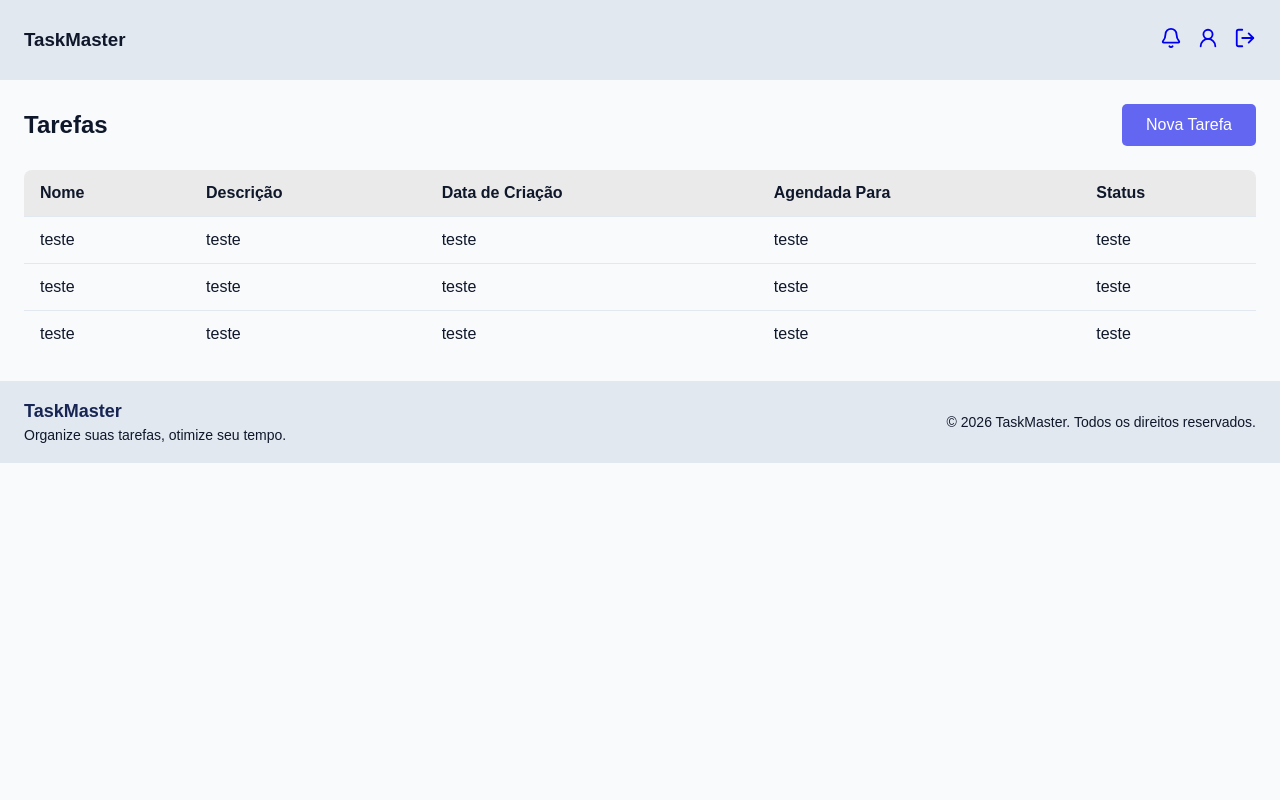
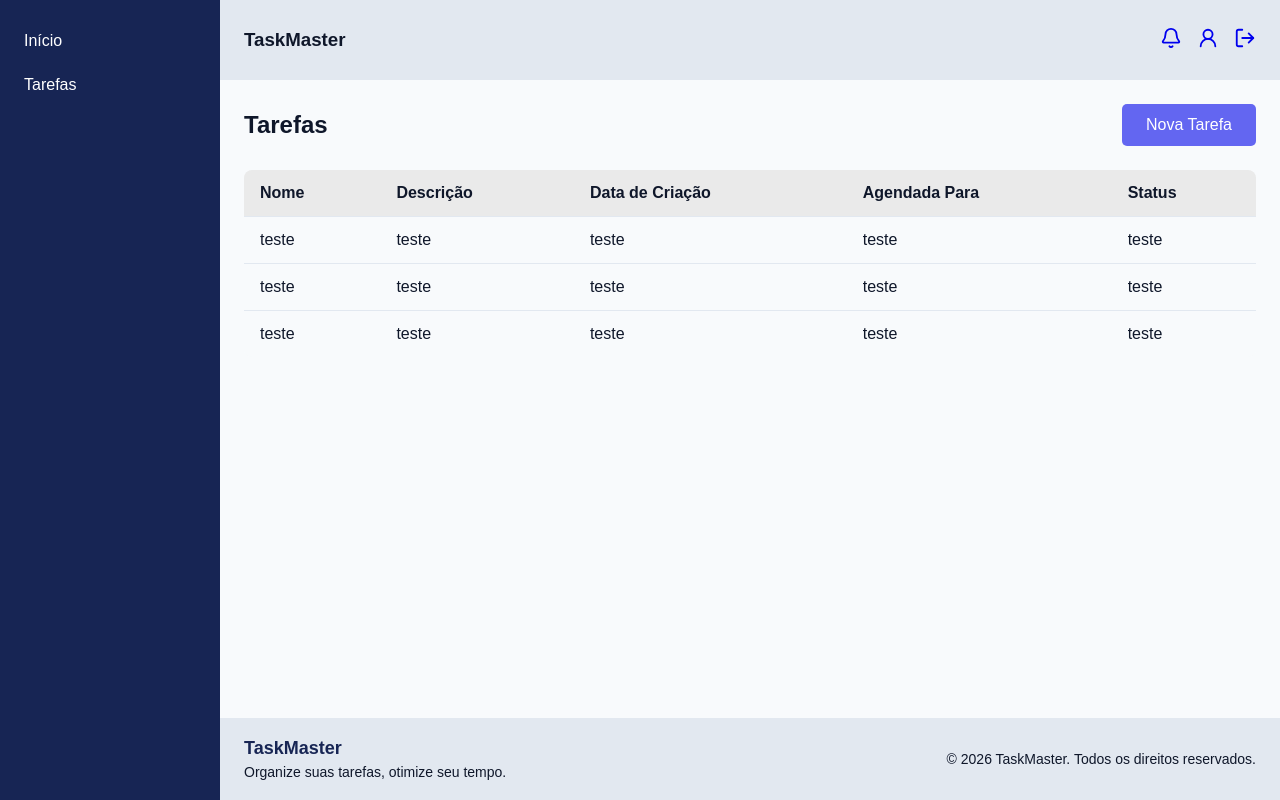
Before and after one commit to arthurrodriguessdev/agendador-tarefas-front, a React (Vite) app: page /tasks in a window 1280 px wide. Built offline with nearby package versions, Linux system fonts and the light colour scheme.

Commit message:
improving sidebar

```diff
--- /dev/null
+++ b/src/components/sidebar/Sidebar.tsx
@@ -0,0 +1,12 @@
+import { Link } from "react-router-dom"
+
+export function Sidebar(){
+    return (
+        <div className="sidebar">
+            <ul>
+                <li><Link to="">Início</Link></li>
+                <li><Link to="">Tarefas</Link></li>
+            </ul>
+        </div>
+    )
+}
--- a/src/layouts/MainLayout.tsx
+++ b/src/layouts/MainLayout.tsx
@@ -1,17 +1,22 @@
 import { Outlet } from "react-router-dom"
 import { Header } from "../components/header/Header"
 import { Footer } from "../components/footer/Footer"
+import { Sidebar } from "../components/sidebar/Sidebar"
 
 export function MainLayout(){
     return(
-        <>
-            <Header/>
+        <div className="app-layout">
+            <Sidebar/>
 
-            <div className="main-content">
-                <Outlet/>
+            <div className="app-container">
+                <Header/>
+
+                <main className="main-content">
+                    <Outlet/>
+                </main>
+
+                <Footer/>
             </div>
-
-            <Footer/>
-        </>
+        </div>
     )
 }
--- a/src/style/global.css
+++ b/src/style/global.css
@@ -162,6 +162,19 @@ tbody tr:hover{
     background-color: var(--background-secundary-color);
 }
 
+/* Layout settings */
+.app-layout {
+    display: flex;
+    min-height: 100vh;
+}
+
+.app-container {
+    display: flex;
+    flex-direction: column;
+    flex: 1;
+    min-width: 0;
+}
+
 /* Main Screens */
 .main-content {
     flex: 1;
@@ -183,3 +196,34 @@ tbody tr:hover{
     color: var(--text-primary);
     font-size: 24px;
 }
+
+/* Sidebar */
+.sidebar {
+    width: 220px;
+    flex-shrink: 0;
+    background-color: var(--primary-color);
+    padding: 24px 16px;
+}
+
+.sidebar ul{
+    display: flex;
+    flex-direction: column;
+    gap: 10px;
+}
+
+.sidebar ul li{
+    list-style: none;
+}
+
+.sidebar ul li a {
+    display: block;
+    width: 100%;
+    color: #fff;
+    text-decoration: none;
+    padding: 8px;
+}
+
+.sidebar ul li:hover{
+    cursor: pointer;
+    background-color: color-mix(in srgb, var(--highlight-color), black 30%);
+}
```
